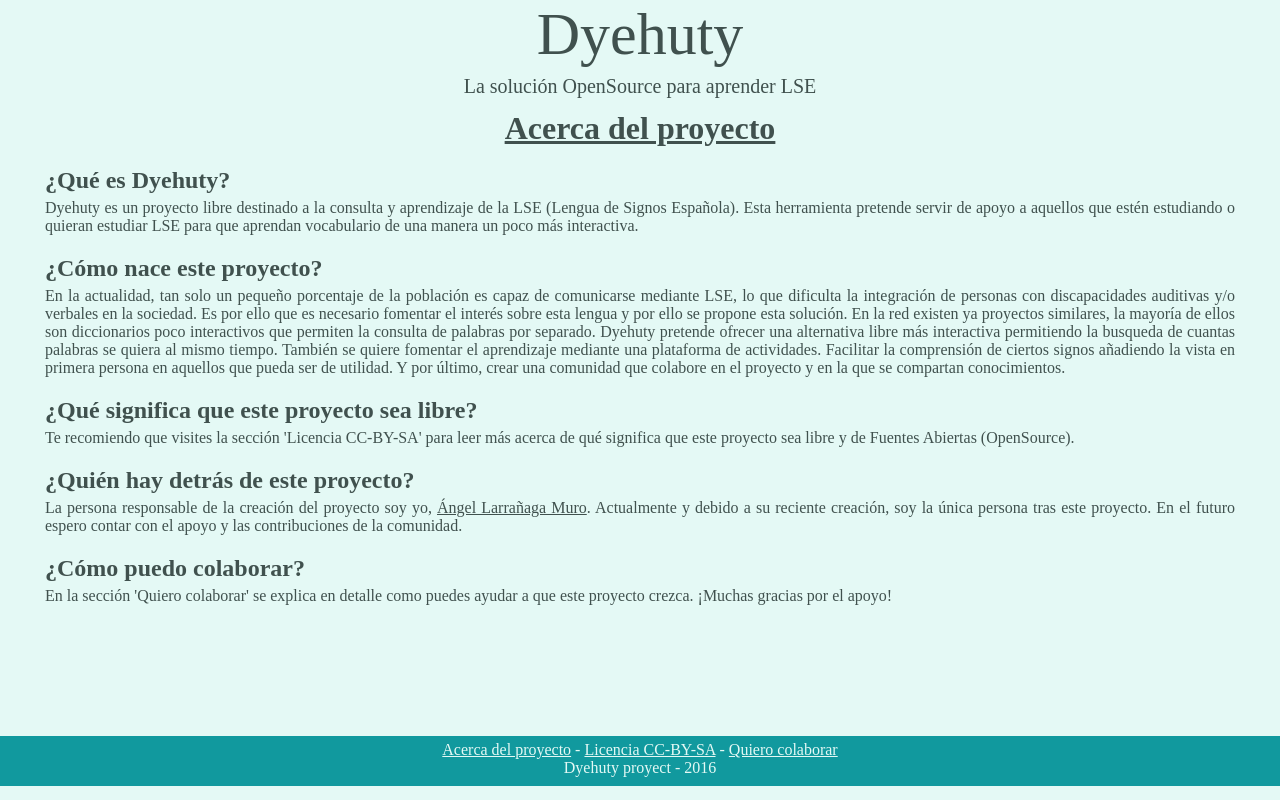
After one commit to AngelLM/Dyehuty, a PHP site: page /proyecto.html in a window 1280 px wide. The commit adds this page. Run offline with PHP 8.4, Linux system fonts and the light colour scheme.

Commit message:
Acerda del proyecto page added

```diff
--- a/web-page/css/style.css
+++ b/web-page/css/style.css
@@ -8,6 +8,13 @@
 	height: 75px;
 }
 
+#titulo a{	text-decoration: none;
+}
+
+a{
+
+		color:#40514e;
+}
 
 #subtitulo{
 	text-align: center;
@@ -61,7 +68,26 @@ fieldset{
   	text-align: center;
   	color: #e4f9f5;
 }
-a{
+.footer a{
 	  color: #e4f9f5;
+}
+
+.midtext{
+	padding-left: 45px;
+	padding-right: 45px;
+	padding-bottom: 90px;
 
 }
+
+h1{
+	text-align: center;
+	text-decoration: underline;
+}
+
+h2{
+	padding-top: 20px;
+}
+.textmid{
+	padding-top: 5px;
+	text-align: justify;
+}
--- a/web-page/index.php
+++ b/web-page/index.php
@@ -7,7 +7,7 @@
 </head>
 <body>
 <div class="wrapper">
-<p id = "titulo">Dyehuty</p>
+<p id = "titulo"><a href="index.php">Dyehuty</a></p>
 <p id = "subtitulo">La solución OpenSource para aprender LSE</p>
 <p id = "npalabras">Número de palabras</p>
 
--- /dev/null
+++ b/web-page/proyecto.html
@@ -0,0 +1,47 @@
+<!doctype html>
+<html lang="en">
+<head>
+  <meta charset="utf-8">
+  <title>Dyehuty</title>
+  <link rel="stylesheet" type="text/css" href="css/style.css">
+</head>
+<body>
+
+<div class="wrapper">
+<p id = "titulo"><a href="index.php">Dyehuty</a></p>
+<p id = "subtitulo">La solución OpenSource para aprender LSE</p>
+
+  <div class="midtext">
+  <h1>Acerca del proyecto</h1>
+
+    <h2>¿Qué es Dyehuty?</h2>
+    <p class="textmid">Dyehuty es un proyecto libre destinado a la consulta y aprendizaje de la LSE (Lengua de Signos Española). Esta herramienta pretende servir de apoyo a aquellos que estén estudiando o quieran estudiar LSE para que aprendan vocabulario de una manera un poco más interactiva.</p>
+
+    <h2>¿Cómo nace este proyecto?</h2>
+    <p class="textmid">En la actualidad, tan solo un pequeño porcentaje de la población es capaz de comunicarse mediante LSE, lo que dificulta la integración de personas con discapacidades auditivas y/o verbales en la sociedad. Es por ello que es necesario fomentar el interés sobre esta lengua y por ello se propone esta solución. En la red existen ya proyectos similares, la mayoría de ellos son diccionarios poco interactivos que permiten la consulta de palabras por separado.  Dyehuty pretende ofrecer una alternativa libre más interactiva permitiendo la busqueda de cuantas palabras se quiera al mismo tiempo. También se quiere fomentar el aprendizaje mediante una plataforma de actividades. Facilitar la comprensión de ciertos signos añadiendo la vista en primera persona en aquellos que pueda ser de utilidad. Y por último, crear una comunidad que colabore en el proyecto y en la que se compartan conocimientos.</p>
+
+    <h2>¿Qué significa que este proyecto sea libre?</h2>
+    <p class="textmid">Te recomiendo que visites la sección 'Licencia CC-BY-SA' para leer más acerca de qué significa que este proyecto sea libre y de Fuentes Abiertas (OpenSource).</p>
+
+    <h2>¿Quién hay detrás de este proyecto?</h2>
+    <p class="textmid">La persona responsable de la creación del proyecto soy yo, <a href="http:www.angel-lm.com">Ángel Larrañaga Muro</a>. Actualmente y debido a su reciente creación, soy la única persona tras este proyecto. En el futuro espero contar con el apoyo y las contribuciones de la comunidad.</p>
+
+    <h2>¿Cómo puedo colaborar?</h2>
+    <p class="textmid">En la sección 'Quiero colaborar' se explica en detalle como puedes ayudar a que este proyecto crezca. ¡Muchas gracias por el apoyo!</p>
+
+  </div>
+</div>
+
+
+
+<div class="footer">
+  <a href="proyecto.html">Acerca del proyecto</a> - <a href="licencia.html">Licencia CC-BY-SA</a> - <a href="colaborar.html">Quiero colaborar</a>
+  <p>Dyehuty proyect - 2016</p>
+</div>
+
+
+<script src="js/jquery.js"></script>
+<script src="js/script.js"></script>
+
+</body>
+</html>
```
